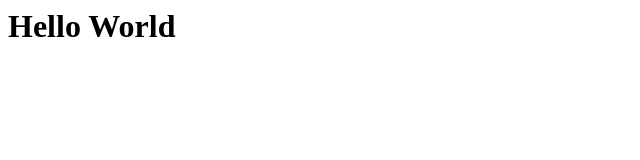
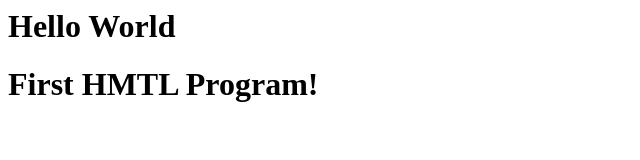
Before and after one commit to manoilayans/hello-world, a plain HTML site: page index.html in a window 1280 px wide. Shown: the whole page, without its empty margins (0-640 px from the left). Drawn offline with Linux system fonts and the light colour scheme.

Commit message:
Modified index.html file

```diff
--- a/index.html
+++ b/index.html
@@ -1 +1,2 @@
 <h1>Hello World</h1>
+<h1>First HMTL Program!</h1>
```
